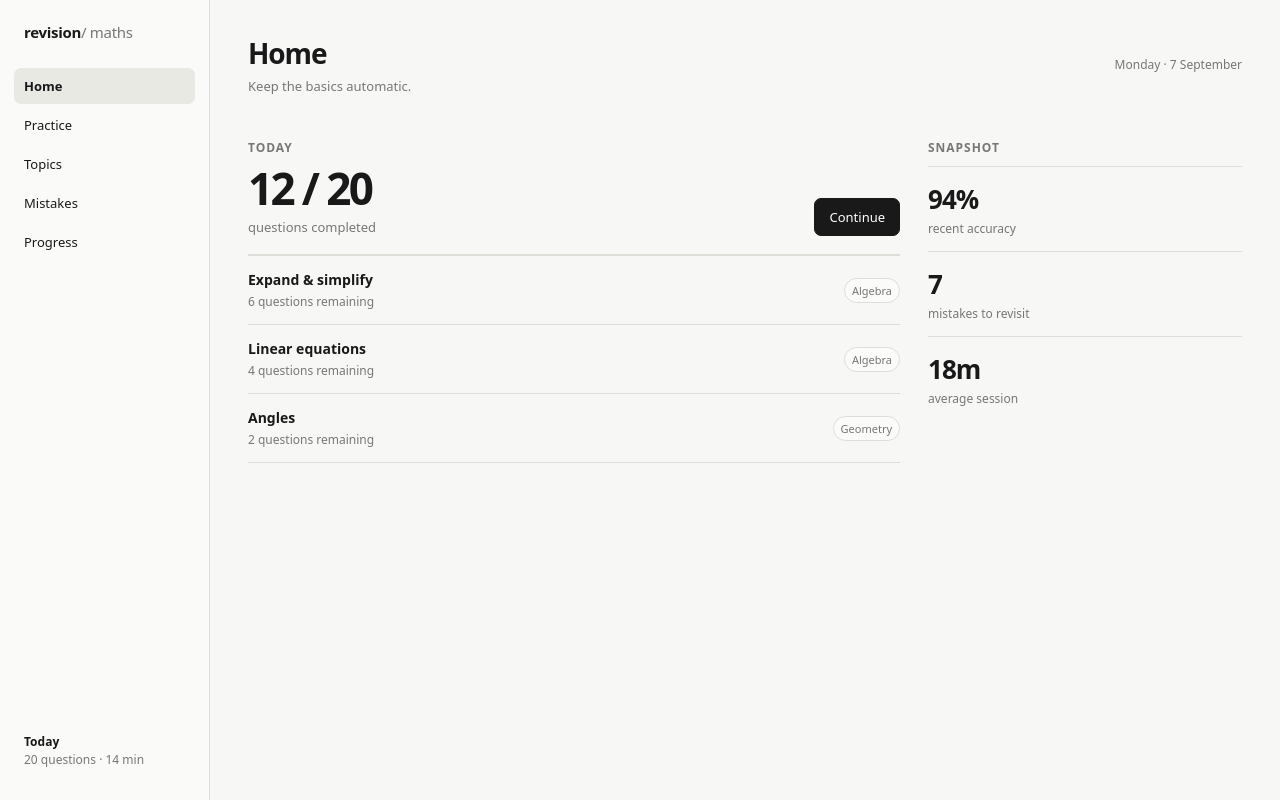
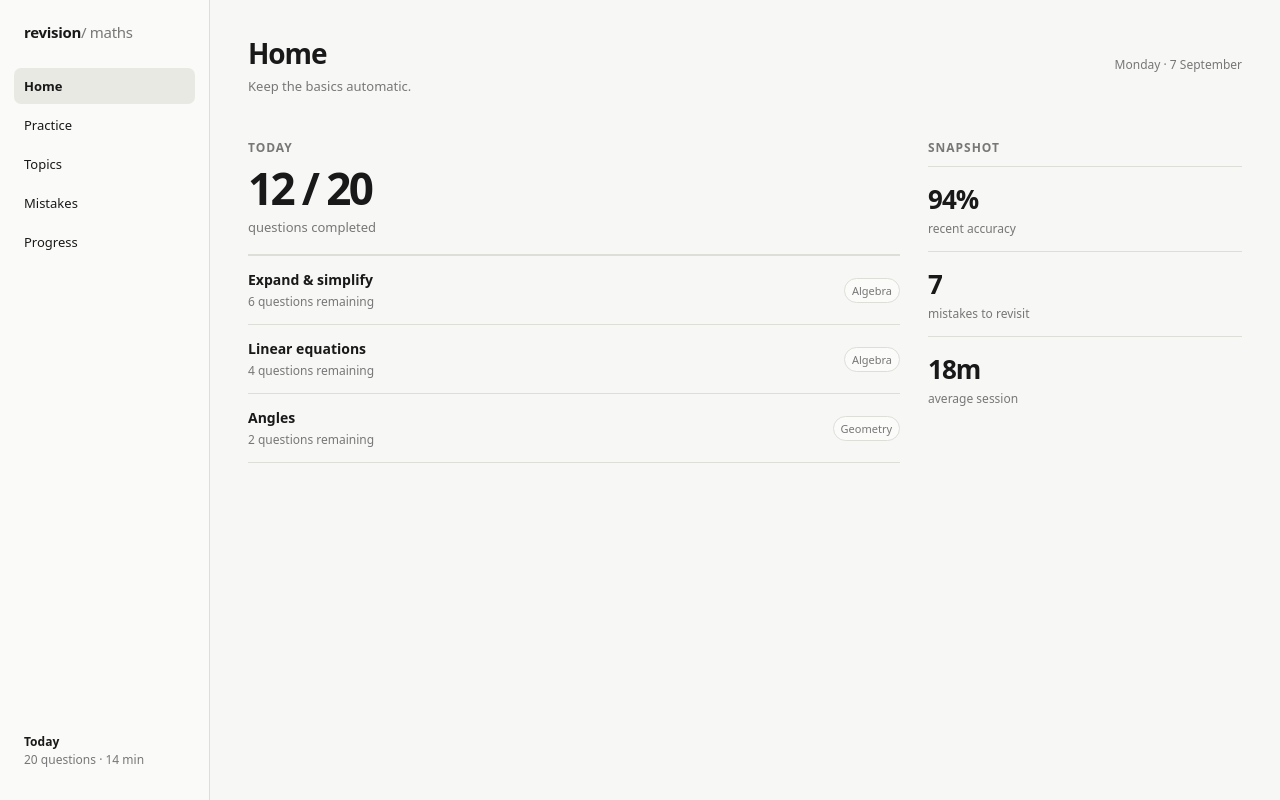
Before and after one commit to Chibbit-99/math, a plain HTML site: page build/ui.html in a window 1280 px wide. Drawn offline with Linux system fonts and the light colour scheme.

Commit message:
Update ui.html

```diff
--- a/build/ui.html
+++ b/build/ui.html
@@ -47,7 +47,7 @@ main{min-width:0;overflow:auto}.wrap{max-width:1080px;margin:0 auto;padding:34px
     <div class="grid two">
       <div>
         <div class="section-title">Today</div>
-        <div class="hero-line"><div><div class="big">12 / 20</div><div class="sub">questions completed</div></div><button class="btn" data-go="practice">Continue</button></div>
+        <div class="hero-line"><div><div class="big">12 / 20</div><div class="sub">questions completed</div></div><div component="buttons/continue.html" onclick="console.log('test')"></div></div>
         <div class="list">
           <div class="row"><div><h3>Expand & simplify</h3><p>6 questions remaining</p></div><div class="right"><span class="pill">Algebra</span></div></div>
           <div class="row"><div><h3>Linear equations</h3><p>4 questions remaining</p></div><div class="right"><span class="pill">Algebra</span></div></div>
```
